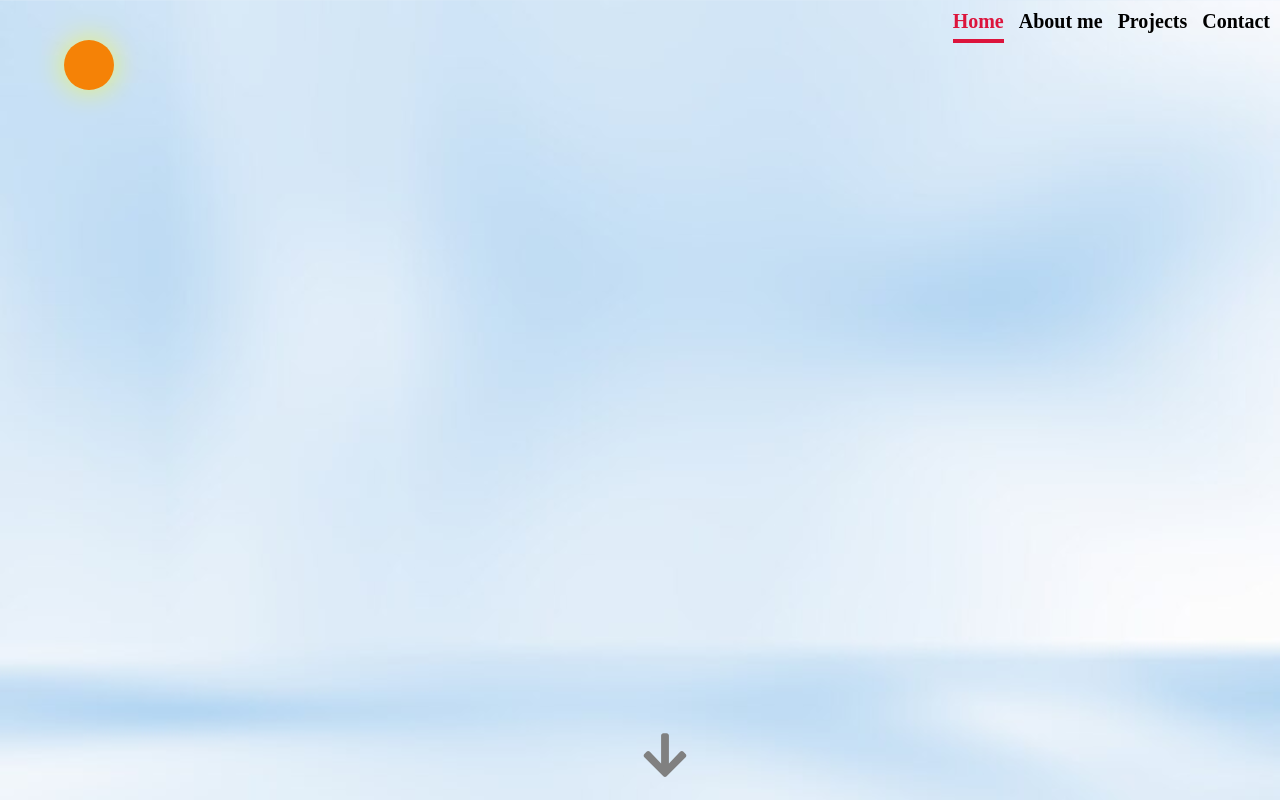
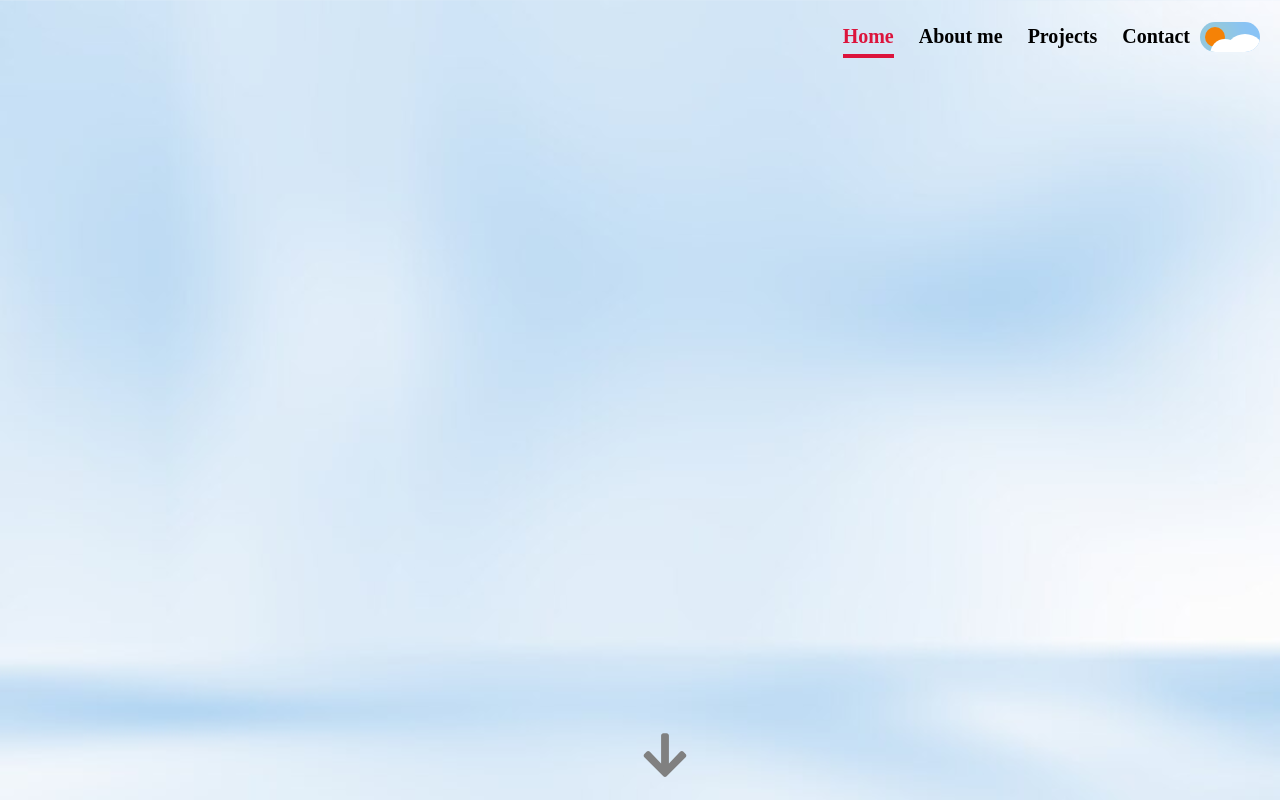
Before and after one commit to tomyhas59/portfolio, a React (Create React App) app: page / in a window 1280 px wide. Shown: the top 800 px of the page. Built offline with nearby package versions, Linux system fonts and the light colour scheme.

Commit message:
dark-mode change

```diff
--- a/src/App.css
+++ b/src/App.css
@@ -3,13 +3,18 @@
 .section-menu {
   z-index: 999;
   position: fixed;
-  right: 10px;
+  top: 15px;
+  right: 20px;
 }
 
 .section-list {
   list-style: none;
   display: flex;
   cursor: pointer;
+  display: flex;
+  justify-content: center;
+  align-items: center;
+  gap: 10px;
 }
 
 .section-list > li {
@@ -222,45 +227,86 @@ footer {
   .contact-content > p {
     font-size: 16px;
   }
+  .mode-toggle {
+    transform: scale(0.8);
+  }
 }
 
 .mode-toggle {
-  position: fixed;
-  top: 5%;
-  left: 5%;
-  background-color: transparent;
+  padding: 5px;
+  width: 60px;
+  height: 30px;
+  cursor: pointer;
+  background-color: rgb(137, 195, 246);
   border: none;
-  cursor: pointer;
-  z-index: 9999;
+  border-radius: 20px;
+  overflow: hidden;
 }
 
 .sun {
-  width: 50px;
-  height: 50px;
+  width: 20px;
+  height: 20px;
   background-color: rgb(245, 130, 6);
   border-radius: 50%;
   border: none;
   box-shadow: 0 0 30px rgba(255, 255, 0, 0.6);
   cursor: pointer;
   transition: 0.5s;
+  position: relative;
+}
+
+.sun::before,
+.sun::after {
+  content: "";
+  position: absolute;
+  background-color: #fff;
+  border-radius: 50%;
+}
+
+.sun::before {
+  width: 30px;
+  height: 30px;
+  top: 12px;
+  left: 5px;
+}
+
+.sun::after {
+  width: 40px;
+  height: 40px;
+  top: 7px;
+  left: 20px;
 }
 
 .moon {
-  width: 50px;
-  height: 50px;
-  background-color: yellow;
+  position: relative;
+  width: 20px;
+  height: 20px;
+  background-color: rgb(246, 230, 81);
   border-radius: 50%;
-  position: relative;
+  transform: translateX(28px);
+  transition: all 0.6s;
 }
 
 .moon::before {
   position: absolute;
-  top: -20%;
-  left: -20%;
   content: "";
   width: 100%;
   height: 100%;
+  background-color: rgb(9, 4, 54);
+  border-radius: 50px;
+  top: -20%;
+  left: -30%;
+}
+
+.moon::after {
+  position: absolute;
+  background-color: yellow;
+  content: "";
   border-radius: 50%;
-  background-image: url("./img/dark.png");
-  background-position: center;
+  width: 1px;
+  height: 1px;
+  top: 0;
+  left: 0;
+  box-shadow: -5px 10px 0 0 yellow, -15px 15px 0 0 yellow, -25px 5px 0 0 yellow,
+    -10px 3px 0 0 yellow;
 }
--- a/src/css/projects.css
+++ b/src/css/projects.css
@@ -47,31 +47,11 @@
   border: none;
   border-radius: 5px;
   cursor: pointer;
-  overflow: hidden;
-  transition: all 1s;
-}
-
-.go-to-project::before {
-  content: "";
-  position: absolute;
-  top: 50%;
-  left: 50%;
-  width: 300%;
-  height: 300%;
-  background-color: rgba(255, 255, 255, 0.3);
-  transition: transform 1s;
-  transform: translate(-50%, -50%) scale(0);
-  border-radius: 50%;
-  z-index: 0;
 }
 
 .go-to-project:hover {
   color: #007bff;
   background-color: white;
-}
-
-.go-to-project:hover::before {
-  transform: translate(-50%, -50%) scale(1);
 }
 
 .left-arrow,
@@ -108,8 +88,8 @@
 
 .go-to-site {
   position: absolute;
-  top: 5%;
-  right: 7%;
+  top: 15px;
+  right: 20px;
   display: flex;
   justify-content: center;
   align-items: center;
--- a/src/index.css
+++ b/src/index.css
@@ -25,6 +25,10 @@ a {
 body.dark-mode {
   color: floralwhite;
   background-image: url("./img/dark.png");
+}
+
+body.dark-mode .mode-toggle {
+  background-color: rgb(9, 4, 54);
 }
 
 body.dark-mode #list,
--- a/src/pages/ProjectPage.tsx
+++ b/src/pages/ProjectPage.tsx
@@ -51,9 +51,6 @@ const ProjectPage: React.FC<{
 
   return (
     <div className="project-page-wrapper">
-      <button onClick={darkModeToggle} className="mode-toggle">
-        {isDarkMode ? <li className="moon"></li> : <li className="sun"></li>}
-      </button>
       <div className="go-to-site">
         <a className="site" href="/">
           <FontAwesomeIcon icon={faHome} className="icon" />
@@ -64,6 +61,9 @@ const ProjectPage: React.FC<{
         <a className="site" href={project.gitHub} target="blank">
           <FontAwesomeIcon icon={faCodeBranch} className="icon" />
         </a>
+        <button onClick={darkModeToggle} className="mode-toggle">
+          {isDarkMode ? <li className="moon"></li> : <li className="sun"></li>}
+        </button>
       </div>
 
       <div className="project-page-content">
```
Also changed, not shown: src/img/moon.png (added).
